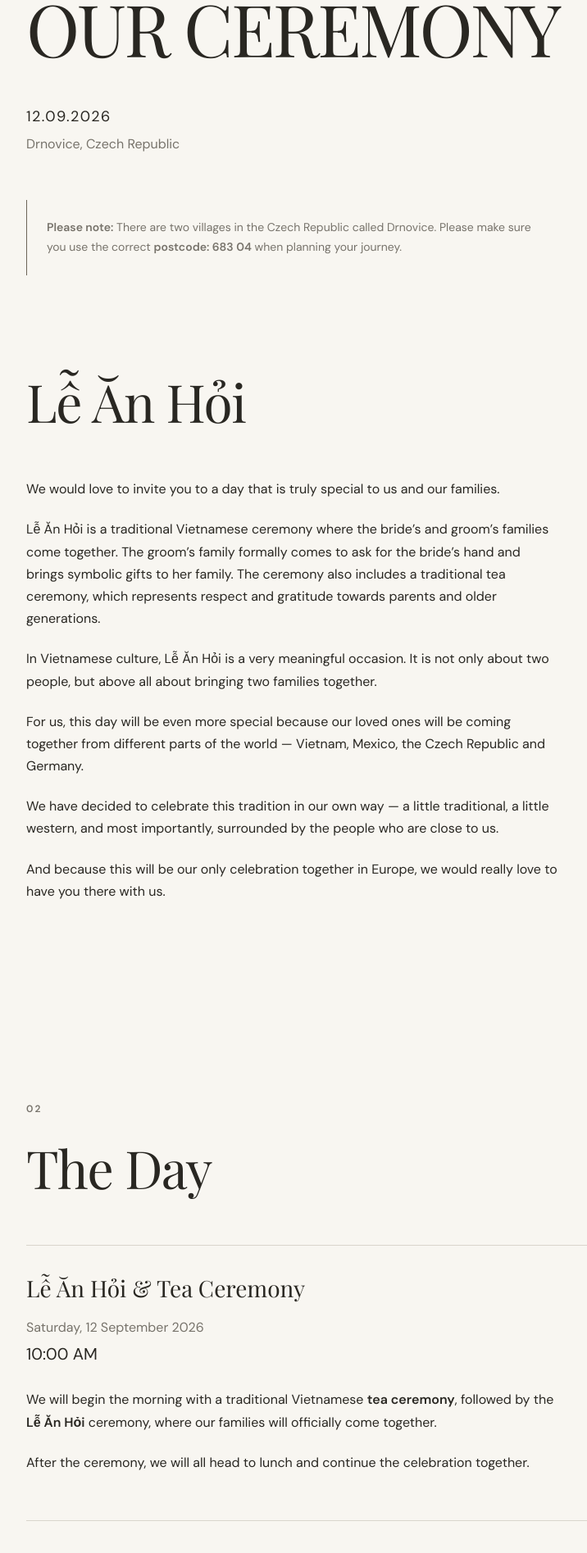
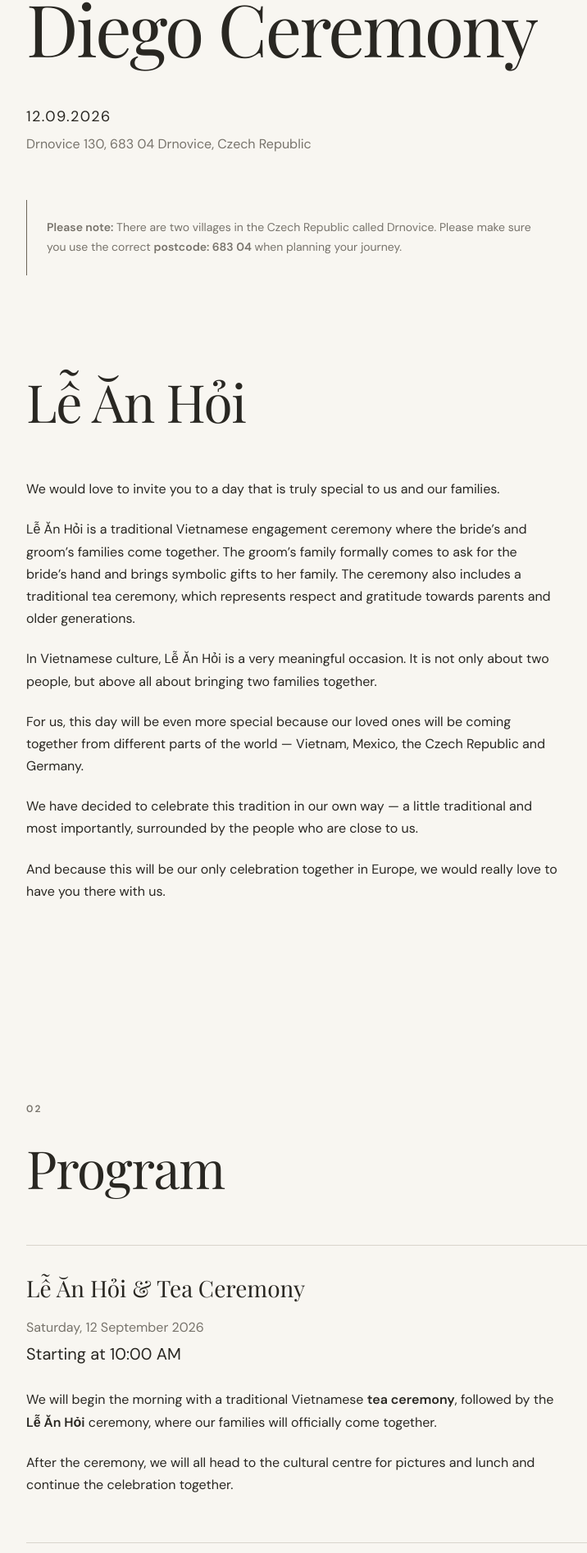
Before and after one commit to FranciscoDiego64/anhoi-site, a Next.js app: page / in a window 1280 px wide. Shown: the part 264-2159 px from the top of the page at 82% size, without its empty margins (228-944 px from the left). Built offline with nearby package versions, Linux system fonts and the light colour scheme.

Commit message:
further text edits

```diff
--- a/app/page.tsx
+++ b/app/page.tsx
@@ -1,11 +1,11 @@
 const sections = [
   {
     number: "01",
-    title: "WELCOME TO OUR CEREMONY",
+    title: "Welcome to Anh & Diego Ceremony",
   },
   {
     number: "02",
-    title: "The Day",
+    title: "Program",
   },
   {
     number: "03",
@@ -28,7 +28,7 @@ export default function Home() {
 
         <p className="date">12.09.2026</p>
 
-        <p className="location">Drnovice, Czech Republic</p>
+        <p className="location">Drnovice 130, 683 04 Drnovice, Czech Republic</p>
 
         <div className="notice">
           <strong>Please note:</strong> There are two villages in the Czech
@@ -42,7 +42,7 @@ export default function Home() {
 
         <p>We would love to invite you to a day that is truly special to us and our families.</p>
 
-        <p>Lễ Ăn Hỏi is a traditional Vietnamese ceremony where the bride’s and groom’s families come together.
+        <p>Lễ Ăn Hỏi is a traditional Vietnamese engagement ceremony where the bride’s and groom’s families come together.
           The groom’s family formally comes to ask for the bride’s hand and brings symbolic gifts to her family.
           The ceremony also includes a traditional tea ceremony, which represents respect and gratitude towards parents and older generations.
         </p>
@@ -52,12 +52,12 @@ export default function Home() {
 
         <p>For us, this day will be even more special because our loved ones will be coming together from different parts of the world — Vietnam, Mexico, the Czech Republic and Germany.</p>
 
-        <p>We have decided to celebrate this tradition in our own way — a little traditional, a little western, and most importantly, surrounded by the people who are close to us.</p>
+        <p>We have decided to celebrate this tradition in our own way — a little traditional and most importantly, surrounded by the people who are close to us.</p>
 
         <p>And because this will be our only celebration together in Europe, we would really love to have you there with us.</p>
       </section>
 
-      {/* 02 — The Day */}
+      {/* 02 — Program */}
       <section className="section">
         <p className="section-number">{sections[1].number}</p>
 
@@ -67,7 +67,7 @@ export default function Home() {
           <h3>Lễ Ăn Hỏi &amp; Tea Ceremony</h3>
 
           <p className="event-date">Saturday, 12 September 2026</p>
-          <p className="event-time">10:00 AM</p>
+          <p className="event-time">Starting at 10:00 AM</p>
 
           <p>
             We will begin the morning with a traditional Vietnamese{" "}
@@ -77,8 +77,7 @@ export default function Home() {
           </p>
 
           <p>
-            After the ceremony, we will all head to lunch and continue the
-            celebration together.
+            After the ceremony, we will all head to the cultural centre for pictures and lunch and continue the celebration together.
           </p>
         </div>
 
@@ -128,7 +127,7 @@ export default function Home() {
 
           <p>
             Drnovice is approximately <strong>25 minutes by car from Brno</strong>,
-            which offers the widest choice of hotels, Airbnbs, restaurants, breweries and
+            which offers more choices of hotels, Airbnbs, restaurants, breweries and
             other things to do.
           </p>
         </div>
```
